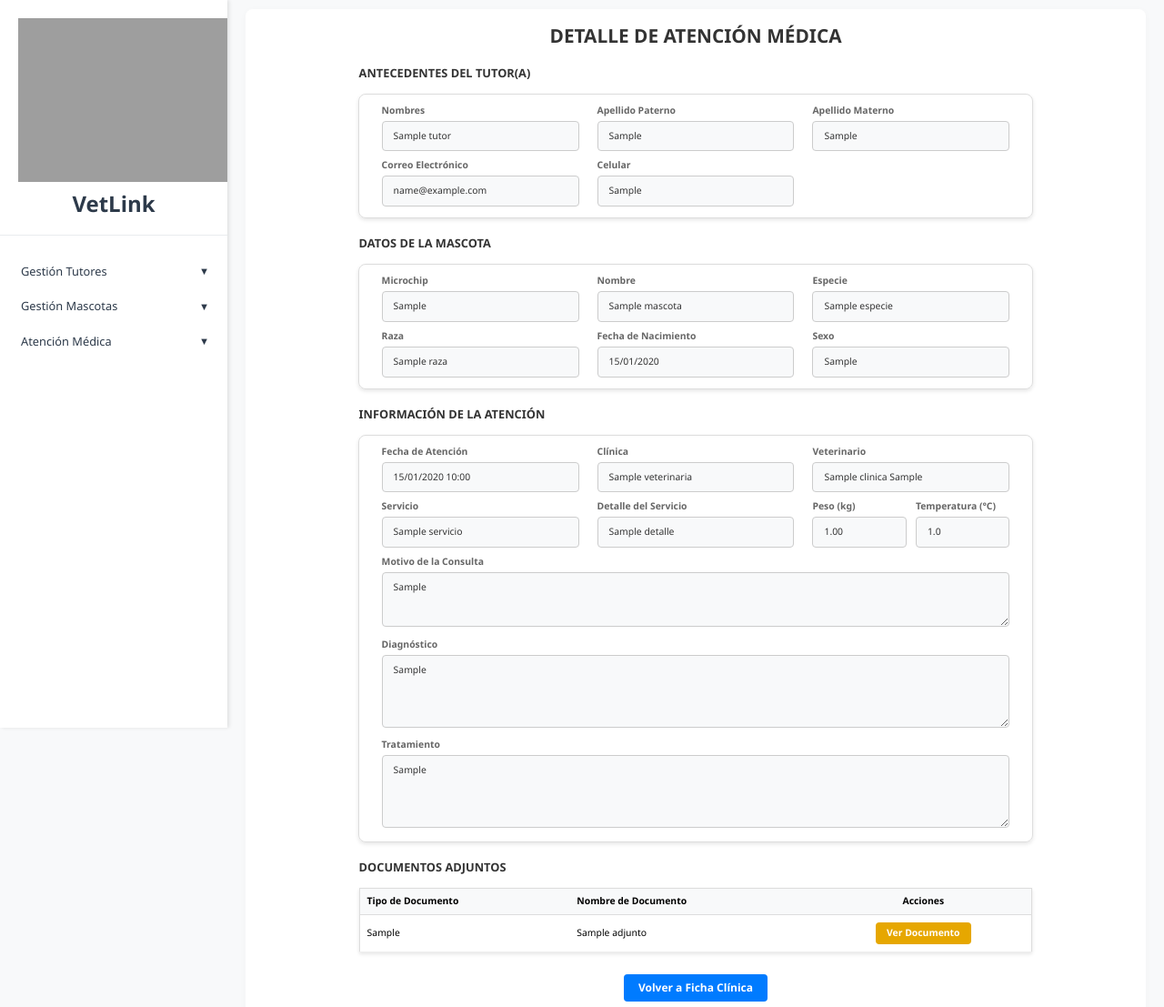
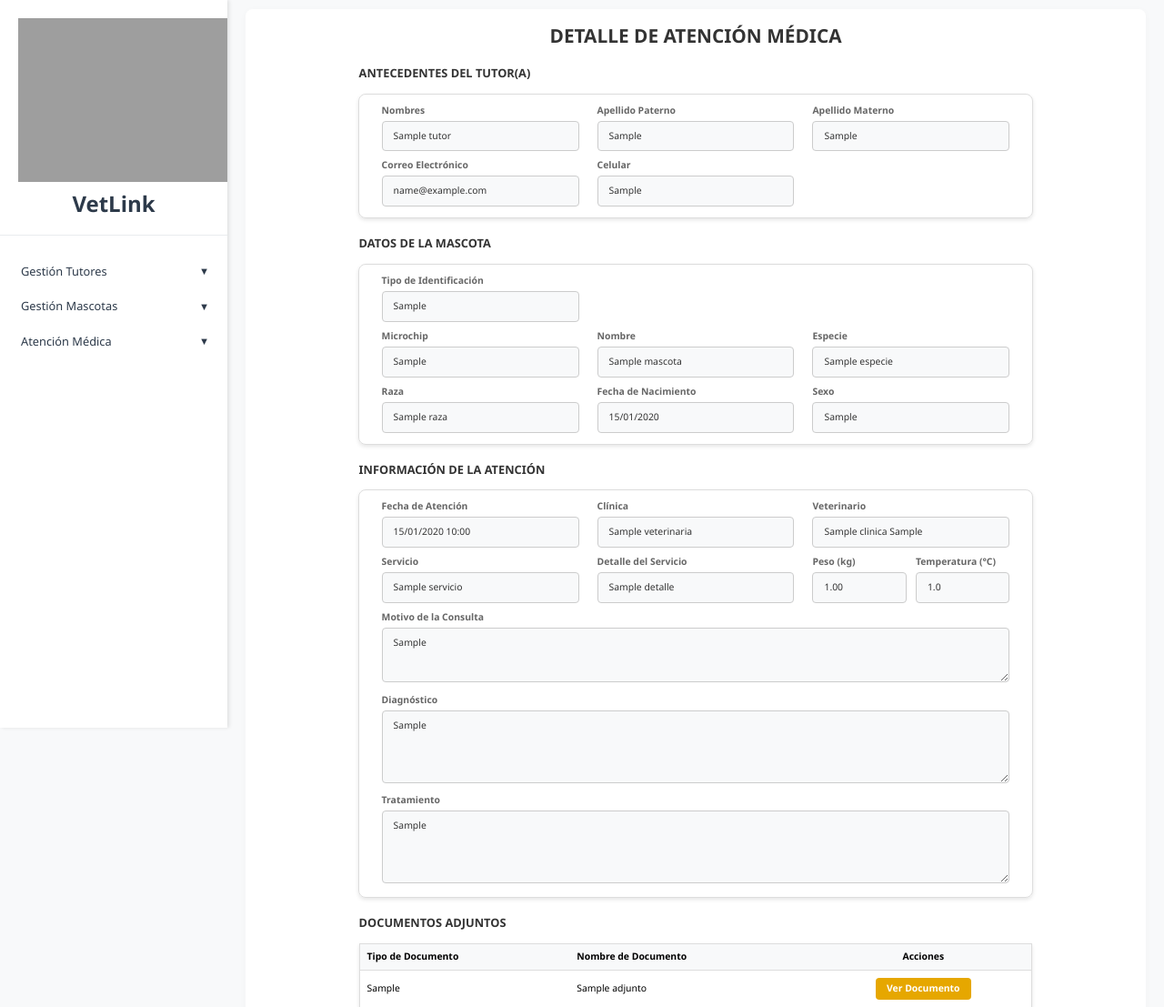
Before and after one commit to aceagarces-creator/VetLink, a Django app: page /mascotas/atencion-detalle/1/ in a window 1280 px wide. Shown: the top 1107 px of the page at 91% size. Run offline with Django 5.2, Linux system fonts and the light colour scheme; tables that the repository leaves empty hold one stand-in row (values such as "Sample post"); some libraries are stand-ins or nearby versions; grey boxes are pictures that could not be loaded.

Commit message:
feat: Mejorar formulario Detalle de Atención Médica
- Agregar nueva fila con 'Tipo de Identificación' en datos de mascota
- Corregir funcionalidad de descarga de documentos adjuntos
- Corregir redirección del botón 'Volver a Ficha Clínica'

```diff
--- a/mascotas/templates/mascotas/atencion_detalle.html
+++ b/mascotas/templates/mascotas/atencion_detalle.html
@@ -58,10 +58,25 @@
     <!-- Bloque "Datos de la Mascota" -->
     <div class="card mb-4" style="border: 1px solid #ddd; border-radius: 8px; box-shadow: 0 2px 4px rgba(0,0,0,0.1); margin: 0 auto; width: 80%;">
         <div class="card-body" style="padding: 12px 25px;">
+            <!-- Nueva fila: Tipo de Identificación -->
+            <div style="display: grid; grid-template-columns: 1fr 1fr 1fr; gap: 20px; margin-bottom: 10px;">
+                <div>
+                    <label style="display: block; font-weight: bold; color: #666; font-size: 0.65rem; margin-bottom: 5px;">Tipo de Identificación</label>
+                    <input type="text" value="{{ atencion.id_mascota.tipo_identificacion }}" readonly style="width: 100%; padding: 10px 12px; border: 1px solid #ccc; border-radius: 4px; background-color: #f8f9fa; color: #333; box-sizing: border-box; font-size: 0.65rem;">
+                </div>
+                <div>
+                    <!-- Columna 2 vacía -->
+                </div>
+                <div>
+                    <!-- Columna 3 vacía -->
+                </div>
+            </div>
+
+            <!-- Fila existente: Microchip, Nombre, Especie -->
             <div style="display: grid; grid-template-columns: 1fr 1fr 1fr; gap: 20px;">
                 <div>
                     <label style="display: block; font-weight: bold; color: #666; font-size: 0.65rem; margin-bottom: 5px;">Microchip</label>
-                     <input type="text" value="{{ atencion.id_mascota.nro_chip }}" readonly style="width: 100%; padding: 10px 12px; border: 1px solid #ccc; border-radius: 4px; background-color: #f8f9fa; color: #333; box-sizing: border-box; font-size: 0.65rem;">
+                    <input type="text" value="{% if atencion.id_mascota.tipo_identificacion == 'EXTERNO' %}Sin microchip{% else %}{{ atencion.id_mascota.nro_chip }}{% endif %}" readonly style="width: 100%; padding: 10px 12px; border: 1px solid #ccc; border-radius: 4px; background-color: #f8f9fa; color: #333; box-sizing: border-box; font-size: 0.65rem;">
                 </div>
                 <div>
                     <label style="display: block; font-weight: bold; color: #666; font-size: 0.65rem; margin-bottom: 5px;">Nombre</label>
@@ -193,7 +208,7 @@
 
          <!-- Botón Volver a Ficha Clínica (al final) -->
      <div style="text-align: center; margin-top: 1.5rem;">
-                  <a href="/mascotas/ficha-clinica/?nro_chip={{ atencion.id_mascota.nro_chip }}" class="btn btn-primary" style="background-color: #007bff; border: none; padding: 8px 16px; border-radius: 4px; color: #FFFFFF; font-weight: bold; font-size: 12px; text-decoration: none; display: inline-block; cursor: pointer; transition: all 0.3s ease;">
+                  <a href="/mascotas/ficha-clinica/?id_mascota={{ atencion.id_mascota.id_mascota }}" class="btn btn-primary" style="background-color: #007bff; border: none; padding: 8px 16px; border-radius: 4px; color: #FFFFFF; font-weight: bold; font-size: 12px; text-decoration: none; display: inline-block; cursor: pointer; transition: all 0.3s ease;">
              <i class="fas fa-arrow-left"></i> Volver a Ficha Clínica
          </a>
      </div>
@@ -309,7 +324,37 @@
      // Función para descargar el documento de atención
      function descargarDocumentoAtencion() {
          if (documentoAtencionActual) {
-             window.open(`/mascotas/documento-atencion/descargar/${documentoAtencionActual}/`, '_blank');
+             // Usar fetch para descargar el archivo
+             fetch(`/mascotas/documento-atencion/descargar/${documentoAtencionActual}/`)
+                 .then(response => {
+                     if (response.ok) {
+                         // Obtener el nombre del archivo del header personalizado
+                         const filename = response.headers.get('X-Filename') || `documento_${documentoAtencionActual}`;
+                         return response.blob().then(blob => ({ blob, filename }));
+                     }
+                     throw new Error('Error al descargar el documento');
+                 })
+                 .then(({ blob, filename }) => {
+                     // Crear URL del blob
+                     const url = window.URL.createObjectURL(blob);
+
+                     // Crear enlace temporal para descarga
+                     const link = document.createElement('a');
+                     link.href = url;
+                     link.download = filename;
+
+                     // Agregar al DOM, hacer clic y limpiar
+                     document.body.appendChild(link);
+                     link.click();
+                     document.body.removeChild(link);
+
+                     // Liberar la URL del blob
+                     window.URL.revokeObjectURL(url);
+                 })
+                 .catch(error => {
+                     console.error('Error al descargar:', error);
+                     alert('Error al descargar el documento. Por favor, inténtelo de nuevo.');
+                 });
          }
      }
 
--- a/mascotas/views.py
+++ b/mascotas/views.py
@@ -678,9 +678,13 @@ def descargar_documento_atencion(request, documento_id):
         ruta_archivo = os.path.join(settings.MEDIA_ROOT, documento.url_archivo)
 
         if os.path.exists(ruta_archivo):
+            # Obtener el nombre real del archivo con extensión
+            nombre_real_archivo = os.path.basename(documento.url_archivo)
+
             response = FileResponse(open(ruta_archivo, 'rb'))
             response['Content-Type'] = 'application/octet-stream'
-            response['Content-Disposition'] = f'attachment; filename="{documento.nombre_archivo}"'
+            response['Content-Disposition'] = f'attachment; filename="{nombre_real_archivo}"'
+            response['X-Filename'] = nombre_real_archivo  # Agregar nombre del archivo en header personalizado
             return response
         else:
             return JsonResponse({
```
Lines whose indentation alone changed are shown as unchanged.
